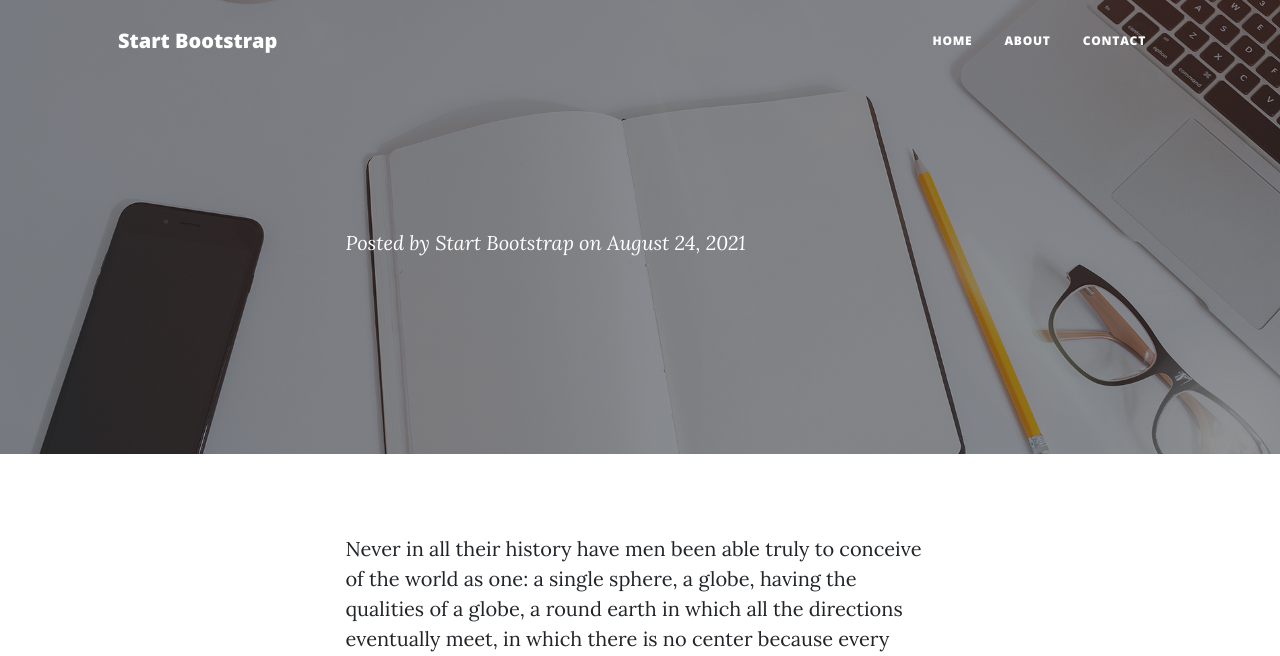
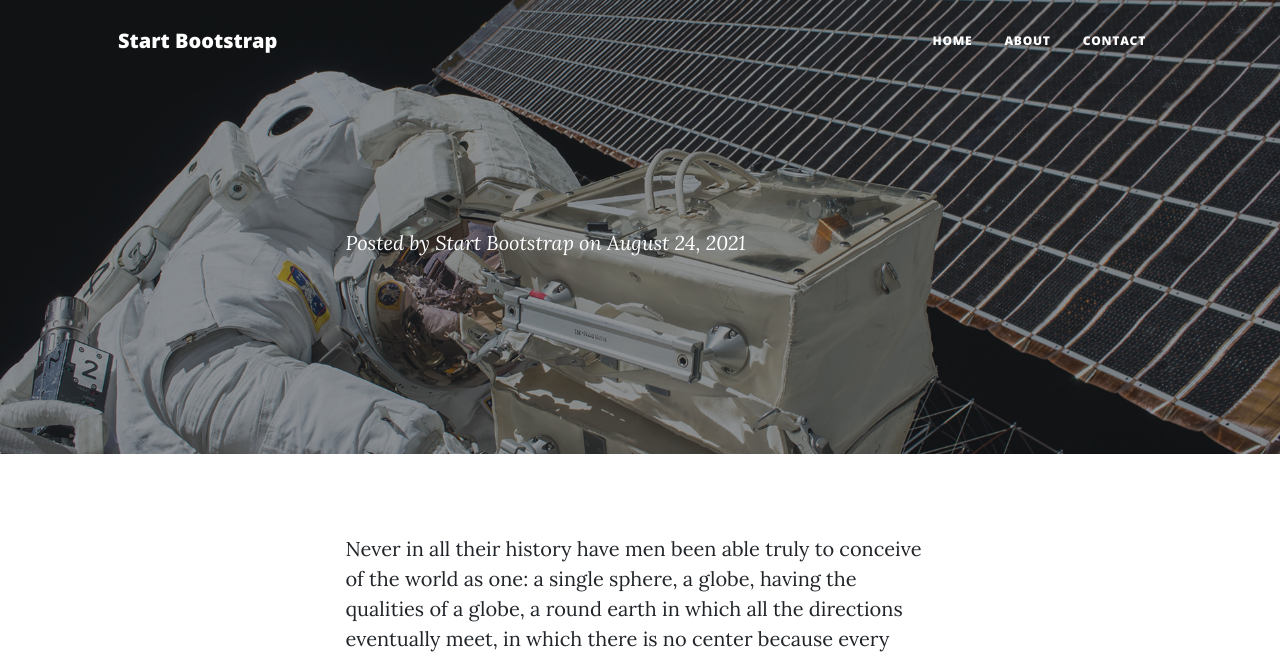
Before and after one commit to kvanst3/Frontend, a Flask app: page /post/1 in a window 1280 px wide. Shown: the top 656 px of the page. Run offline with Flask 2, Linux system fonts and the light colour scheme; some libraries are stand-ins or nearby versions.

Commit message:
fix img not displaying in dynamic content

```diff
--- a/Upgraded Blog/templates/post.html
+++ b/Upgraded Blog/templates/post.html
@@ -1,6 +1,6 @@
 {% include "header.html" %}
 <!-- Page Header-->
-<header class="masthead" style="background-image: url('static/assets/img/home-bg.jpg')">
+<header class="masthead" style="background-image: url('../static/assets/img/post-bg.jpg')">
     <div class="container position-relative px-4 px-lg-5">
         <div class="row gx-4 gx-lg-5 justify-content-center">
             <div class="col-md-10 col-lg-8 col-xl-7">
```
